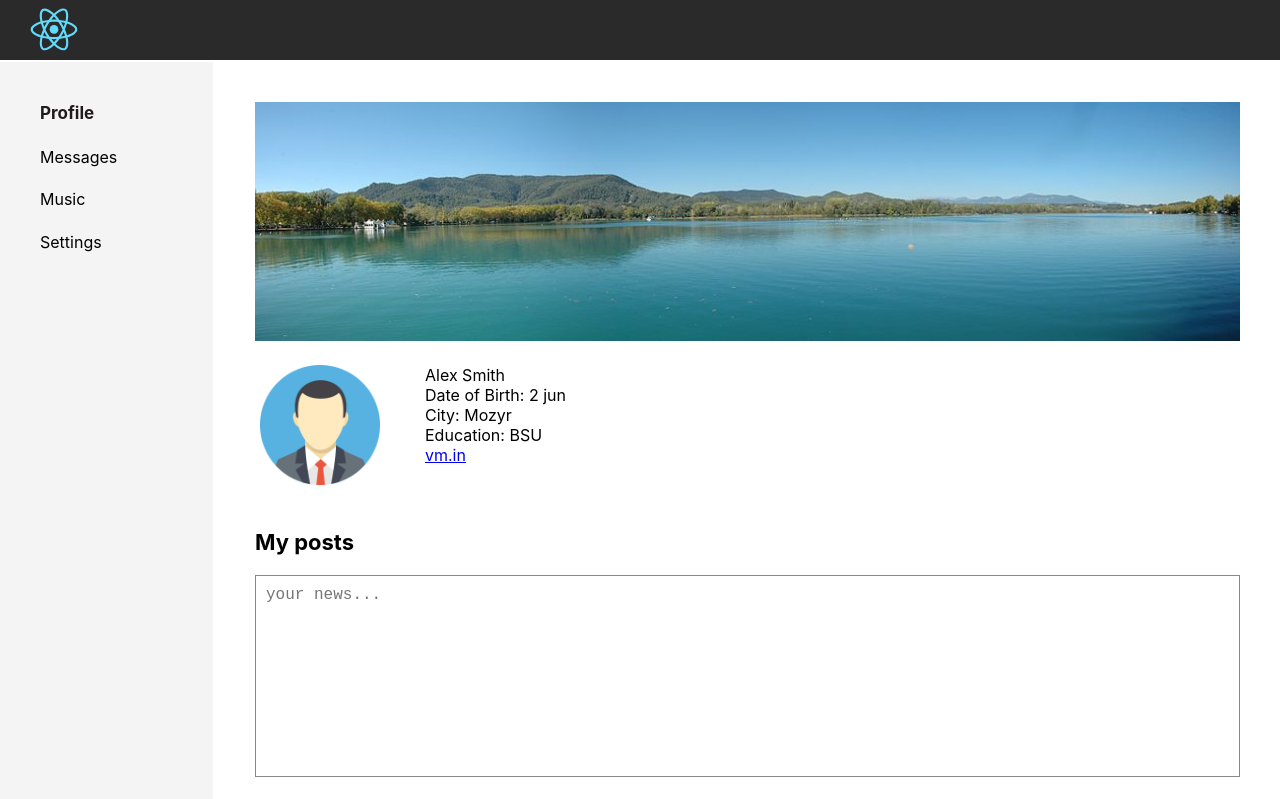
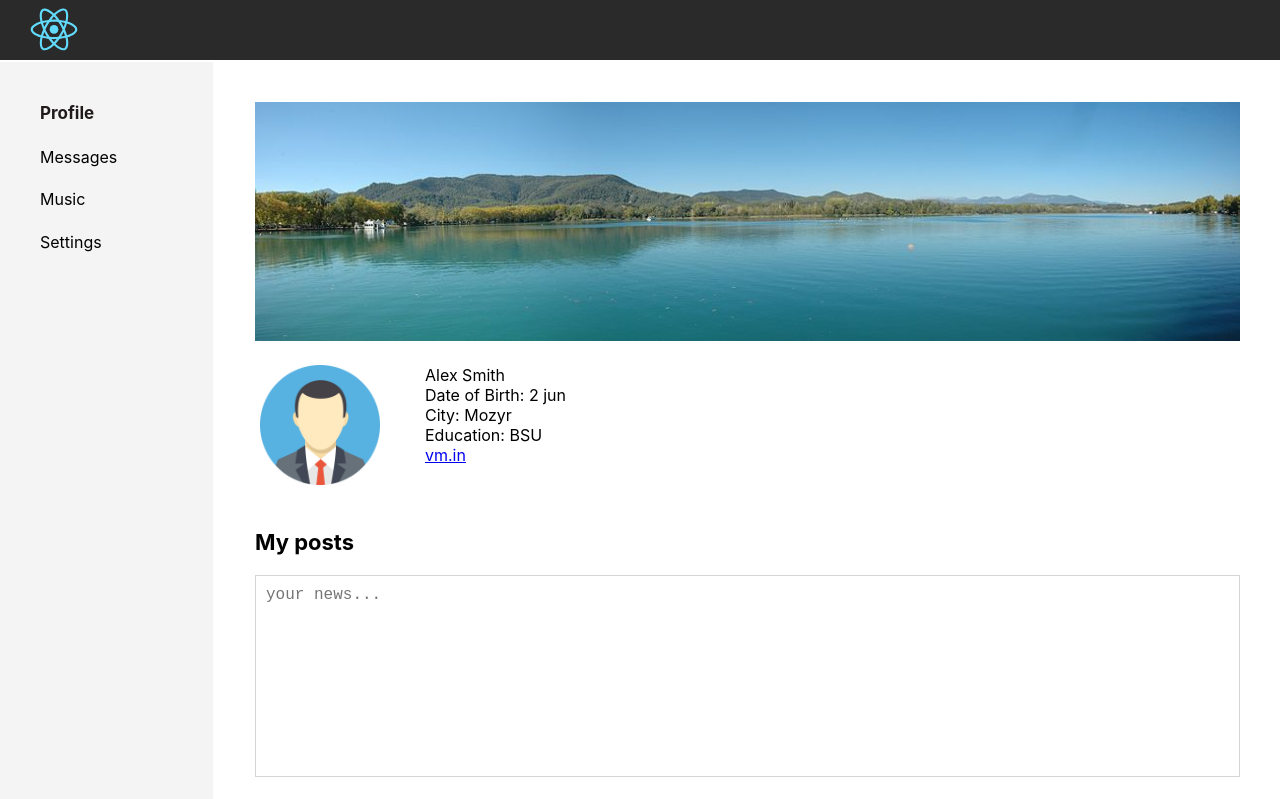
Before and after one commit to VadimRocket/social-network-react-app, a React (Create React App) app: page /profile in a window 1280 px wide. Shown: the top 799 px of the page. Built offline with nearby package versions, Linux system fonts and the light colour scheme.

Commit message:
refactoring pojo. Created storage;

```diff
--- a/src/App.js
+++ b/src/App.js
@@ -19,9 +19,17 @@ const App = (props) => {
           <Header />
           <SideNav/>
           <div className="content">
-            {/* 2 variant */}
-              <Route path="/dialogs" render={ () => <Dialogs  messages={props.messages}  dialogsPeople={props.dialogsPeople} /> } />
-              <Route path="/profile" render={ () => <Profile  posts={props.posts}/> } />
+              {/* 2 way */}
+              <Route path="/dialogs"
+                render={ () =>
+                  <Dialogs
+                    // messages = {props.storage.messagesPage.messages}
+                    // people = {props.storage.messagesPage.people} />
+                    storage={props.storage.messagesPage}
+                  />
+                }
+              />
+              <Route path="/profile" render={ () => <Profile storage = { props.storage.profilePage }/> } />
               <Route  path="/music"   render={ () => <Music />  } />
               <Route  path="/settings" render={ () => <Settings /> } />
           </div>
--- a/src/components/Dialogs/Dialogs.jsx
+++ b/src/components/Dialogs/Dialogs.jsx
@@ -6,8 +6,8 @@ import Message from './Message/Message';
 
 const Dialogs = (props) => {
 
-    let dialogsElements = props.dialogsPeople.map( dialog => <DialogItem name={dialog.name} id={dialog.id} key={dialog.id}  /> );
-    let messagesElements = props.messages.map( m => <Message message={ m.message } id={m.id} key={m.id} /> );
+    let dialogsElements = props.storage.people.map( dialog => <DialogItem name={dialog.name} id={dialog.id} key={dialog.id}  /> );
+    let messagesElements = props.storage.messages.map( m => <Message message={ m.message } id={m.id} key={m.id} /> );
 
     return (
        <div>
--- a/src/components/Profile/MyPosts/MyPosts.jsx
+++ b/src/components/Profile/MyPosts/MyPosts.jsx
@@ -5,7 +5,7 @@ import Post from './../Post/Post'
 
 const MyPosts = (props) => {
 
-    let postElements  = props.posts.map( post => <Post message={post.message} like_count={post.like_count} key={ post.id }/>);
+    let postElements  = props.profilePosts.map( post => <Post message={post.message} like_count={post.like_count} key={ post.id }/>);
 
     return (
         <div className={s.postWrap}>
--- a/src/components/Profile/MyPosts/MyPosts.module.css
+++ b/src/components/Profile/MyPosts/MyPosts.module.css
@@ -9,8 +9,8 @@
     margin: 20px 0;
 }
 
-.postWrap fieldset, .postWrap input[textarea], .postWrap button {
-    border: 0;
+.postWrap fieldset, .postWrap button {
+    border: 0!important;
 }
 
 .postWrap textarea {
@@ -19,7 +19,7 @@
     outline: none; /*Remove the blue glow*/
     overflow: auto;
     resize: none;
-    border: 1px solid #888;
+    border: 1px solid rgba(209, 209, 209, 0.932);
     padding: 10px;
     margin-bottom: 20px;
 }
--- a/src/components/Profile/Profile.js
+++ b/src/components/Profile/Profile.js
@@ -9,7 +9,7 @@ const Profile = (props) => {
 
         <div className={s.profileWrap}>
             <ProfileData />
-            <MyPosts posts={props.posts}/>
+            <MyPosts profilePosts={props.storage.profilePosts}/>
         </div>
 
     );
--- a/src/index.js
+++ b/src/index.js
@@ -1,41 +1,13 @@
 import React from 'react';
 import ReactDOM from 'react-dom';
 import './index.css';
-
 import App from './App';
 import * as serviceWorker from './serviceWorker';
 
-let messages = [
-
-    { id: 1, message: 'Hello'},
-    { id: 2, message: 'How are you?'},
-    { id: 3, message: 'I\'m fine'},
-    { id: 4, message: 'Hi'},
-    { id: 5, message: 'What\'s up?'},
-    { id: 6, message: 'Bye-Bye!'}
-
-];
-
-let dialogsPeople = [
-
-    {id: 1, name: 'Oliver'},
-    {id: 2, name: 'Jack'},
-    {id: 3, name: 'Harry'},
-    {id: 4, name: 'Jacob'},
-    {id: 5, name: 'Charlie'},
-    {id: 6, name: 'Alex'}
-];
+import storage from './storage/storage';
 
 
-
-let posts = [
-    { id: 1, message: 'Hi how are you?', like_count: 6},
-    { id: 2, message: 'It is my first post', like_count: 3},
-    { id: 3, message: 'This is my third post', like_count: 1},
-];
-
-
-ReactDOM.render(<App posts={posts} messages={messages} dialogsPeople={dialogsPeople} />, document.getElementById('root'));
+ReactDOM.render(<App storage={storage} />, document.getElementById('root'));
 
 
 // If you want your app to work offline and load faster, you can change
--- /dev/null
+++ b/src/storage/storage.js
@@ -0,0 +1,34 @@
+let storage = {
+    // profile page data
+    profilePage: {
+
+        profilePosts:  [
+            { id: 1, message: 'Hi how are you?', like_count: 6},
+            { id: 2, message: 'It is my first post', like_count: 3},
+            { id: 3, message: 'This is my third post', like_count: 1},
+        ],
+    },
+    // message page data
+    messagesPage: {
+
+        messages:  [
+            { id: 1, message: 'Hello'},
+            { id: 2, message: 'How are you?'},
+            { id: 3, message: 'I\'m fine'},
+            { id: 4, message: 'Hi'},
+            { id: 5, message: 'What\'s up?'},
+            { id: 6, message: 'Bye-Bye!'}
+        ],
+        // message page data
+        people: [
+            {id: 1, name: 'Oliver'},
+            {id: 2, name: 'Jack'},
+            {id: 3, name: 'Harry'},
+            {id: 4, name: 'Jacob'},
+            {id: 5, name: 'Charlie'},
+            {id: 6, name: 'Alex'}
+        ],
+    },
+};
+
+export default storage;
--- a/src/store/data.js
+++ /dev/null
@@ -1,6 +0,0 @@
-// post data
-export  default  [
-            { id: 1, message: 'Hi how are you?', like_count: 6},
-            { id: 2, message: 'It is my first post', like_count: 3},
-            { id: 3, message: 'This is my third post', like_count: 1},
-        ];
```
